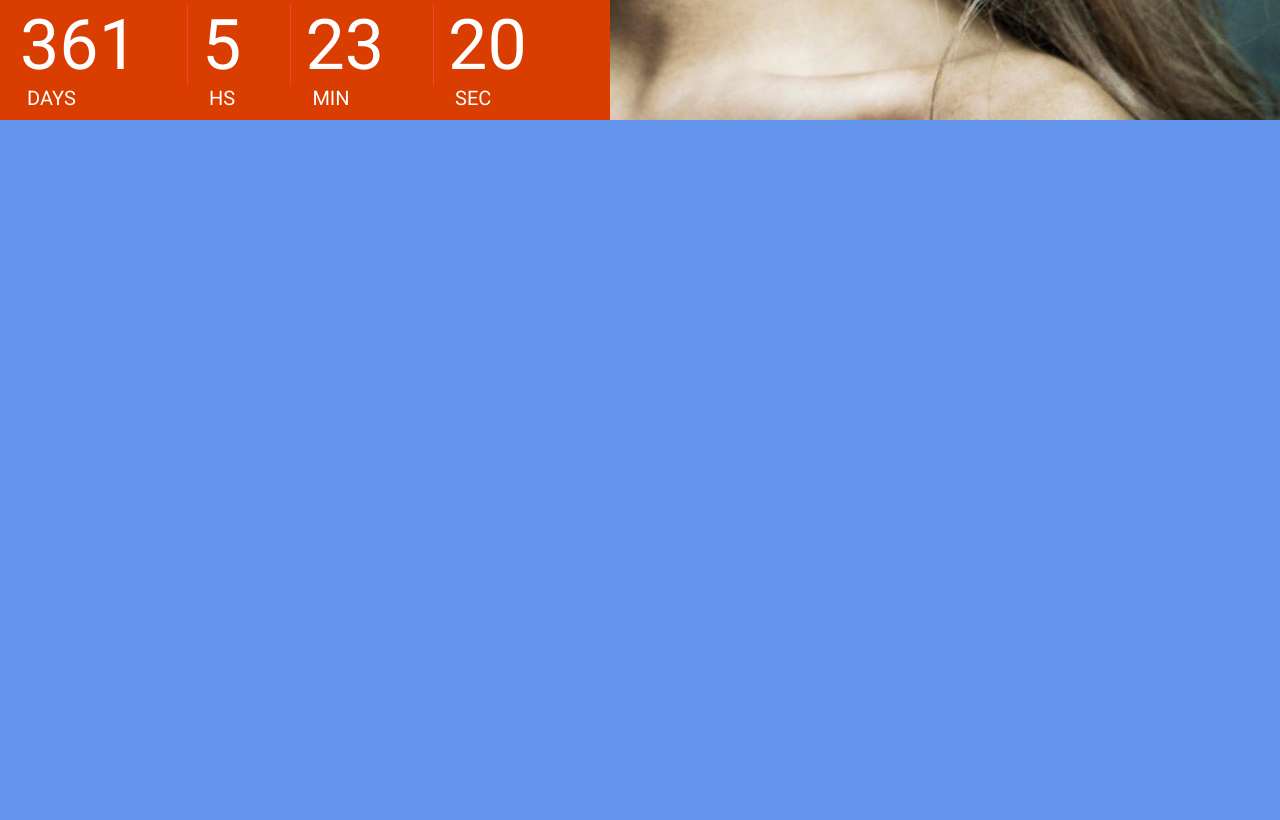
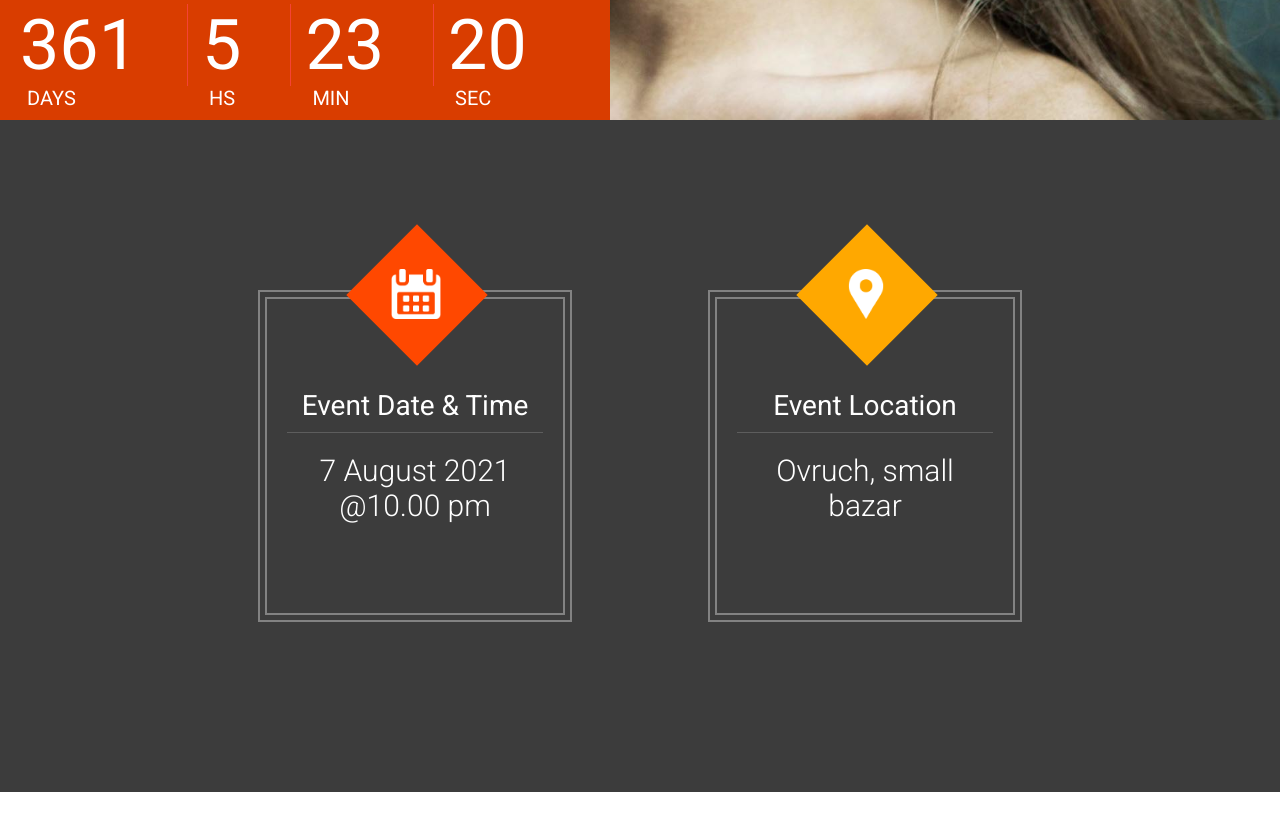
Before and after one commit to rudovik/theVenue, a React (Create React App) app: page / in a window 1280 px wide. Shown: the part 680-1500 px from the top of the page. After the commit the page ends 1472 px from the top, so only its background shows below. Built offline with nearby package versions, Linux system fonts and the light colour scheme.

Commit message:
VenuNfo component completed.

```diff
--- a/public/index.html
+++ b/public/index.html
@@ -2,7 +2,7 @@
 <html lang="en">
   <head>
     <meta charset="utf-8" />
-    <link rel="icon" href="%PUBLIC_URL%/favicon.ico" />
+    <link rel="icon" href="./favicon.ico" />
     <meta name="viewport" content="width=device-width, initial-scale=1" />
     <meta name="theme-color" content="#000000" />
     <meta
--- a/src/App.js
+++ b/src/App.js
@@ -1,15 +1,14 @@
 import './resources/styles.css'
 import Header from './components/header_footer/Header'
 import Featured from './components/featured/Featured'
+import VenuNfo from './components/venuNfo/VenuNfo'
 
 function App() {
   return (
-    <div
-      className='App'
-      style={{ height: '1500px', background: 'cornflowerblue' }}
-    >
+    <div className='App'>
       <Header />
       <Featured />
+      <VenuNfo />
     </div>
   )
 }
--- a/src/components/featured/Carousel.js
+++ b/src/components/featured/Carousel.js
@@ -12,8 +12,6 @@ const Carousel = () => {
     autoplay: true,
     speed: 500,
   }
-
-  console.log(slide_one)
 
   return (
     <div className='carousel_wrapper'>
--- /dev/null
+++ b/src/components/venuNfo/VenuNfo.js
@@ -0,0 +1,50 @@
+import React from 'react'
+import Zoom from 'react-reveal/Zoom'
+
+import icon_calendar from '../../resources/images/icons/calendar.png'
+
+import icon_location from '../../resources/images/icons/location.png'
+
+const VenuNfo = () => {
+  return (
+    <div className='bck_black'>
+      <div className='center_wrapper'>
+        <div className='vn_wrapper'>
+          <Zoom duration={500}>
+            <div className='vn_item'>
+              <div className='vn_outer'>
+                <div className='vn_inner'>
+                  <div className='vn_icon_square bck_red'></div>
+                  <div
+                    className='vn_icon'
+                    style={{ background: `url(${icon_calendar})` }}
+                  ></div>
+                  <div className='vn_title'>Event Date & Time</div>
+                  <div className='vn_desc'>7 August 2021 @10.00 pm</div>
+                </div>
+              </div>
+            </div>
+          </Zoom>
+
+          <Zoom duration={500} delay={500}>
+            <div className='vn_item'>
+              <div className='vn_outer'>
+                <div className='vn_inner'>
+                  <div className='vn_icon_square bck_yellow'></div>
+                  <div
+                    className='vn_icon'
+                    style={{ background: `url(${icon_location})` }}
+                  ></div>
+                  <div className='vn_title'>Event Location</div>
+                  <div className='vn_desc'>Ovruch, small bazar</div>
+                </div>
+              </div>
+            </div>
+          </Zoom>
+        </div>
+      </div>
+    </div>
+  )
+}
+
+export default VenuNfo
```
